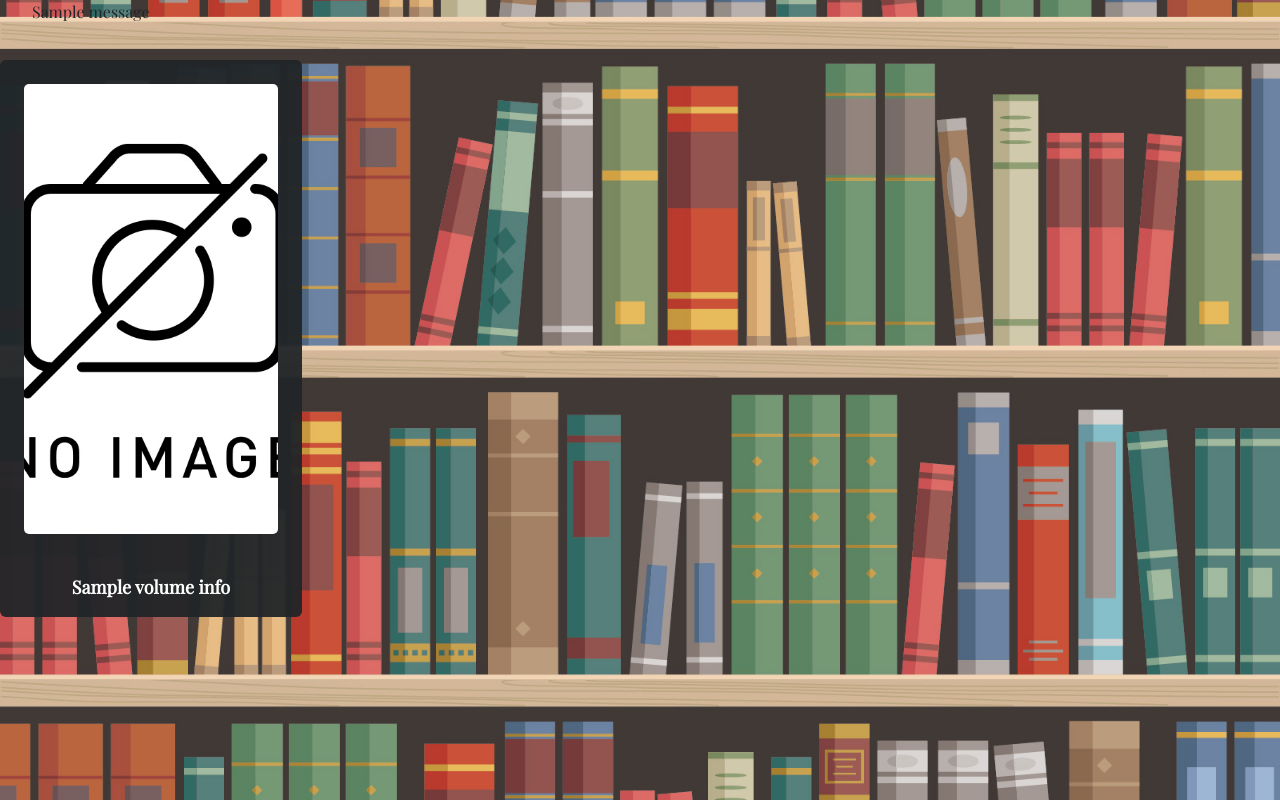
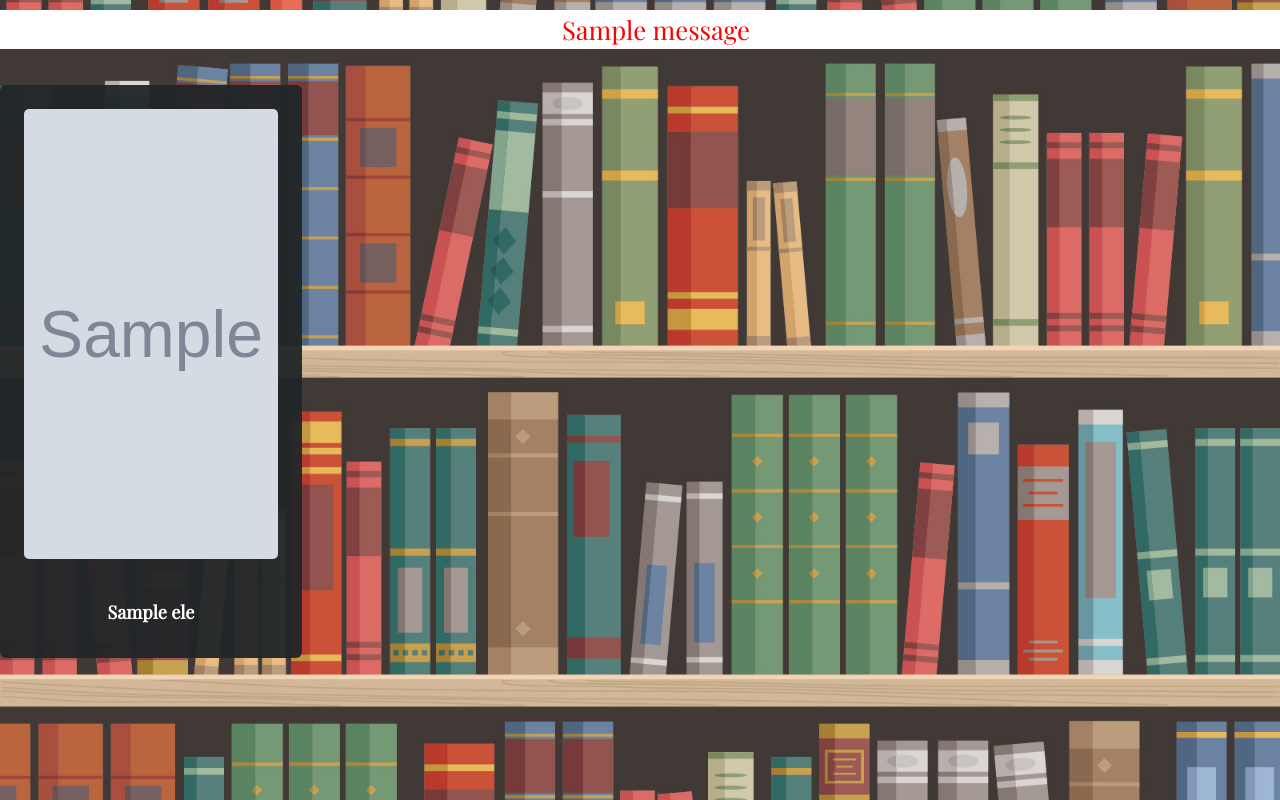
Before and after one commit to hiraiwa0928/MyBook, a Flask app: template templates/search.html in a window 1280 px wide. Shown: the part 80-880 px from the top of the page. Run offline with Flask 3, Linux system fonts and the light colour scheme; the template is opened without the code that fills it: most values are stand-ins (such as "Sample title", 1, 10 or a date in 2020); grey boxes marked "Sample" are stand-in pictures; one stand-in notice (Sample message) is shown; some libraries are stand-ins or nearby versions.

Commit message:
書籍詳細を表示2

```diff
--- a/app.py
+++ b/app.py
@@ -7,7 +7,7 @@ from flask_sqlalchemy import SQLAlchemy
 from flask_bootstrap import Bootstrap
 from requests import get
 from json import loads
-from requests import get
+from collections import defaultdict
 
 app = Flask(__name__, static_folder="./static/")
 app.config["SQLALCHEMY_DATABASE_URI"] = "sqlite:///mybook.db"
@@ -70,29 +70,51 @@ def top():
 
 def searchBook(searchTerm):
     bookInfo = []
+    apiLimitFlag = False
 
     # ISBN検索
     url_isbn = "https://www.googleapis.com/books/v1/volumes?q=isbn:" + searchTerm
     getBookInfo = loads(get(url_isbn).text)
+    if ("error" in getBookInfo) and getBookInfo["error"]["code"] == 429:
+        apiLimitFlag = True
 
     if "items" in getBookInfo:
-        for ele in getBookInfo["items"]:
-            bookInfo.append(ele)
+        for bookItems in getBookInfo["items"]:
+            bookInfo.append(defaultdict(str))
+            for key, values in bookItems.items():
+                if key == "volumeInfo":
+                    for key2, value2 in values.items():
+                        bookInfo[-1][key2] = value2
+            if ("description" not in bookInfo[-1]) or (("pageCount" in bookInfo[-1]) and bookInfo[-1]["pageCount"] == 0):
+                bookInfo.pop()
 
     # タイトル検索
     url_title = "https://www.googleapis.com/books/v1/volumes?q=" + searchTerm
     getBookInfo = loads(get(url_title).text)
+    if ("error" in getBookInfo) and getBookInfo["error"]["code"] == 429:
+        apiLimitFlag = True
+
     if "items" in getBookInfo:
-        for ele in getBookInfo["items"]:
-            bookInfo.append(ele)
+        for bookItems in getBookInfo["items"]:
+            bookInfo.append(defaultdict(str))
+            for key, values in bookItems.items():
+                if key == "volumeInfo":
+                    for key2, value2 in values.items():
+                        bookInfo[-1][key2] = value2
+            if ("description" not in bookInfo[-1]) or (("pageCount" in bookInfo[-1]) and bookInfo[-1]["pageCount"] == 0):
+                bookInfo.pop()
 
-    return bookInfo
+    return bookInfo, apiLimitFlag
 
 @app.route("/search", methods=['POST'])
 @login_required
 def search():
     searchTerm = request.form.get("searchTerm")
-    bookInfo = searchBook(str(request.form.get("searchTerm")))
-    if len(bookInfo) == 0:
+    bookInfo, apiLimitFlag = searchBook(str(request.form.get("searchTerm")))
+    if apiLimitFlag:
+        flash("API検索の利用回数が上限に達しました")
+    elif len(bookInfo) == 0:
         flash("検索した内容の本が見つかりませんでした")
+
+    print(bookInfo)
     return render_template("search.html", bookInfo=bookInfo)
--- a/static/css/style.css
+++ b/static/css/style.css
@@ -29,14 +29,49 @@ body{
   margin: 20px;
 }
 
-.card-text{
+.book-title{
   color: #fff;
   font-size: large;
   font-weight: bold;
 }
 
-.card-img-top.card-img {
+.card-img-top {
   object-fit: cover;  /* 画像のアスペクト比を保持しつつ、指定のサイズにフィットさせます。 */
   height: 450px;  /* 希望する高さに設定してください */
   width: 100%;  /* カードの幅に合わせる */
 }
+
+.message {
+  text-align: center;
+  font-size: 2vmax;
+  color: red;
+}
+
+.message-box {
+  margin: 10px 0;
+  background-color: white;
+}
+
+#overlay {
+  display: none; /* 初期状態では非表示 */
+  position: fixed;
+  top: 0;
+  left: 0;
+  right: 0;
+  bottom: 0;
+  background: rgba(0, 0, 0, 0.8); /* 背景を半透明黒に */
+  z-index: 1000;
+}
+
+#overlay-content {
+  position: absolute;
+  top: 50%;
+  left: 50%;
+  transform: translate(-50%, -50%); /* 中央に配置 */
+  background: white;
+  max-width: 80%; /* 必要に応じて変更 */
+  max-height: 90%; /* 必要に応じて変更 */
+  overflow-y: auto; /* 内容がオーバーフローした場合にスクロールできるように */
+  padding: 20px;
+  box-shadow: 0 0 10px rgba(0,0,0,0.5); /* 影を追加 */
+}
--- a/templates/base.html
+++ b/templates/base.html
@@ -5,6 +5,7 @@
         <link href="https://cdn.jsdelivr.net/npm/bootstrap@5.3.0-alpha1/dist/css/bootstrap.min.css" rel="stylesheet" integrity="sha384-GLhlTQ8iRABdZLl6O3oVMWSktQOp6b7In1Zl3/Jr59b6EGGoI1aFkw7cmDA6j6gD" crossorigin="anonymous">
         <link rel="stylesheet" href="{{ url_for('static', filename='css/style.css') }}">
         <script src="https://cdn.jsdelivr.net/npm/vue/dist/vue.js"></script>
+        <script src="https://code.jquery.com/jquery-3.7.0.min.js"></script>
         <title>MyBook📚</title>
         {% block head %}
         {% endblock %}
@@ -53,10 +54,5 @@
           </div>
         </div>
       </div>
-        <!-- 共通フッター -->
-        <!-- <div id="footer">
-            {% block footer %}
-            {% endblock %}
-        </div> -->
     </body>
 </html>
--- a/templates/search.html
+++ b/templates/search.html
@@ -2,26 +2,56 @@
 {% block hero %}
   {% with messages = get_flashed_messages() %}
     {% if messages %}
+    <div class="message-box">
       <ul>
       {% for message in messages %}
-        <div>{{ message }}</div>
+          <div class="message">{{ message }}</div>
       {% endfor %}
       </ul>
+    </div>
     {% endif %}
   {% endwith %}
+<div id="bookInfo">
   <div class="row"> <!-- rowの開始 -->
     {% for ele in bookInfo %}
       <div class="col-3">
-    <div class="card blur-bg mx-auto">
+        <div class="book card blur-bg mx-auto">
           <div class="card-img-container p-4">
-        {% if 'imageLinks' in ele['volumeInfo']%}
-          <img src="{{ ele['volumeInfo']['imageLinks']['thumbnail'] }}" class="card-img-top img-fluid card-img" alt="Book Cover">
+            {% if ele['imageLinks']['thumbnail'] is defined %}
+              <img src="{{ ele['imageLinks']['thumbnail'] }}" class="book-img card-img-top img-fluid card-img" alt="Book Cover">
             {% else %}
-          <img src="{{ url_for('static', filename='images/not_found.jpg') }}" class="card-img-top img-fluid card-img" alt="Book Cover">
+              <img src="{{ url_for('static', filename='images/not_found.jpg') }}" class="book-img card-img-top img-fluid card-img" alt="Book Cover">
             {% endif %}
           </div>
           <div class="card-body text-center">
-        <p class="card-text">{{ ele['volumeInfo']['title'] }}</p>
+            <p class="book-title">{{ ele['title'] }}</p>
+            <!-- 詳細表示のための非表示要素 -->
+            <p class="book-pageCount" style="display:none;">{{ ele['pageCount'] }}</p>
+            <p class="book-description" style="display:none;">{{ ele['description'] }}</p>
+            <p class="book-author" style="display:none;">{{ ele['authors'] | join(', ') }}</p>
+            <p class="book-publisher" style="display:none;">{{ ele['publisher'] }}</p>
+            <p class="book-publishedDate" style="display:none;">{{ ele['publishedDate'] }}</p>
+            <!-- ---------------------- -->
+          </div>
+        </div>
+        <!-- 本の詳細 -->
+        <div id="overlay">
+          <div id="overlay-content">
+            <!-- タイトル -->
+            <h2 id="show-book-title"></h2>
+            <!-- 画像 -->
+            <img id="show-book-img" src="" alt="">
+            <!-- 著者 -->
+            <p id="show-book-author"></p>
+            <!-- 出版社 -->
+            <p id="show-book-publisher"></p>
+            <!-- 出版日 -->
+            <p id="show-book-publishedDate"></p>
+            <!-- ページ数 -->
+            <p id="show-book-pageCount"></p>
+            <!-- 説明 -->
+            <p id="show-book-description"></p>
+            <button id="closeOverlay">閉じる</button>
           </div>
         </div>
       </div>
@@ -31,4 +61,7 @@
       {% endif %}
     {% endfor %}
   </div> <!-- 最後のrowの終了 -->
+</div>
+<script src="{{ url_for('static', filename='js/showDetail.js') }}"></script>
+<script src="https://code.jquery.com/jquery-3.7.0.min.js"></script>
 {% endblock %}
```
Lines whose indentation alone changed are shown as unchanged.
